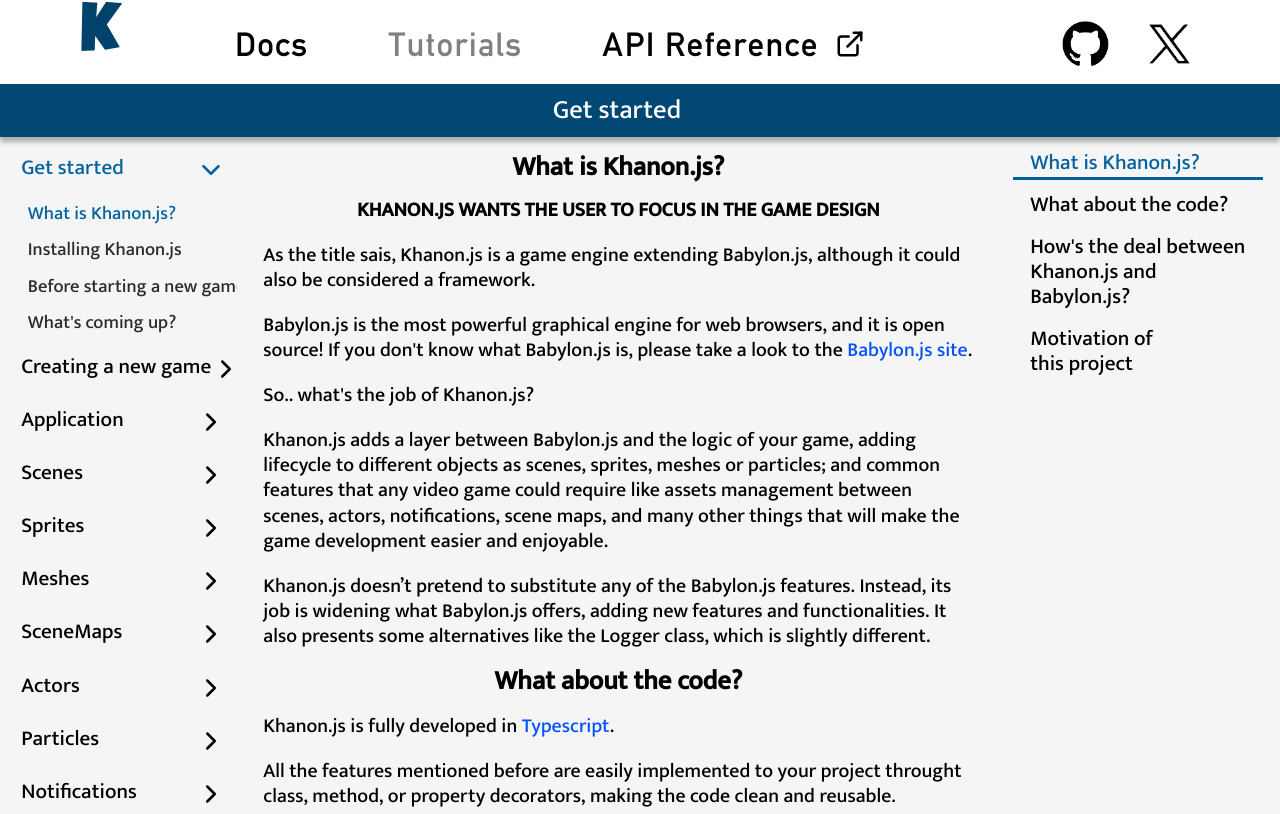
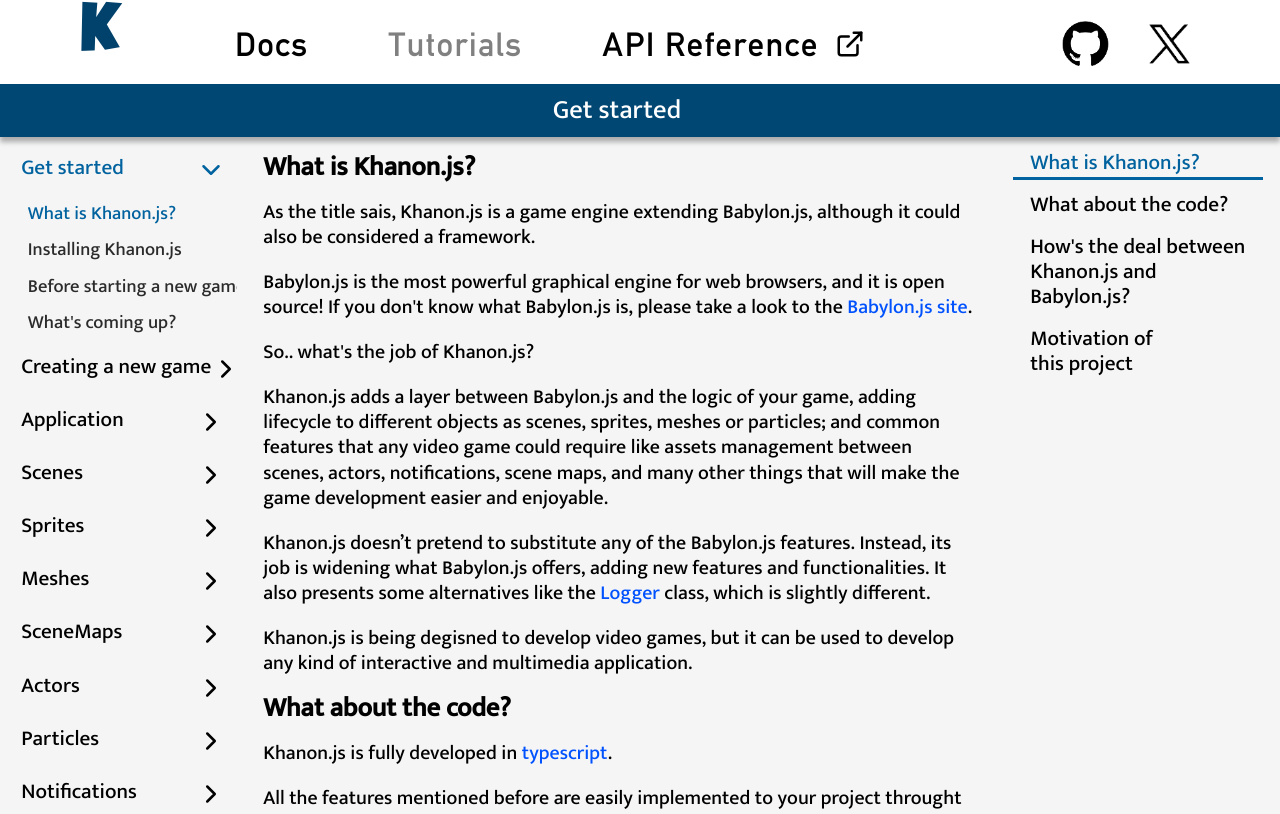
Before and after one commit to khanonjs/khanon.js-website, a React (Create React App) app: page / in a window 1280 px wide. Built offline with nearby package versions, Linux system fonts and the light colour scheme; no server answers.

Commit message:
More doc fixes

```diff
--- a/public/docs/0-what-is-khanon-js.md
+++ b/public/docs/0-what-is-khanon-js.md
@@ -1,7 +1,4 @@
 # What is Khanon.js?
-
-KHANON.JS WANTS THE USER TO FOCUS IN THE GAME DESIGN
-----------------------------------------------------
 
 As the title sais, Khanon.js is a game engine extending Babylon.js, although it could also be considered a framework.
 
@@ -11,17 +8,19 @@
 
 Khanon.js adds a layer between Babylon.js and the logic of your game, adding lifecycle to different objects as scenes, sprites, meshes or particles; and common features that any video game could require like assets management between scenes, actors, notifications, scene maps, and many other things that will make the game development easier and enjoyable.
 
-Khanon.js doesn’t pretend to substitute any of the Babylon.js features. Instead, its job is widening what Babylon.js offers, adding new features and functionalities. It also presents some alternatives like the Logger class, which is slightly different.
+Khanon.js doesn’t pretend to substitute any of the Babylon.js features. Instead, its job is widening what Babylon.js offers, adding new features and functionalities. It also presents some alternatives like the [Logger](https://khanonjs.com/api-docs/classes/modules_logger.Logger.html) class, which is slightly different.
+
+Khanon.js is being degisned to develop video games, but it can be used to develop any kind of interactive and multimedia application.
 
 # What about the code?
 
-Khanon.js is fully developed in [Typescript](https://www.typescriptlang.org/).
+Khanon.js is fully developed in [typescript](https://www.typescriptlang.org/).
 
-All the features mentioned before are easily implemented to your project throught class, method, or property decorators, making the code clean and reusable.
+All the features mentioned before are easily implemented to your project throught class, method, and property decorators, making the code clean and reusable.
 
 You can for example create an action which consist in rendering rain over the scene. This action would be implemented by a [SceneAction](https://khanonjs.com/api-docs/modules/decorators_scene_scene_action.html) decorated class, and could be used from any of the scenes. Same for actors, states, player events, and many others.
 
-Khanon.js is an instanceless framework (as many others like Angular, Nest or React), meaning you don't have to care for the instance management. Khanon.js will do that job for you, creating and destroying instances on demand.
+Khanon.js is an instanceless framework (as many others like Angular, Nest or React), meaning you don't have to care for the instances management. Khanon.js will do that job for you, creating and destroying instances on demand.
 
 # How's the deal between Khanon.js and Babylon.js?
 
@@ -33,7 +32,7 @@
 
 Khanon.js has been designed to not to rely in Babylon objects properties. That means in most of cases you will be able to modify whatever you need in the Babylon object with the confidence that the code will flow as expected.
 
-To access a wrapped or related Babylon object within a Khanon.js instance you'll find the accessor `babylon` (E.g. someKhanonSprite.babylon.sprite).
+To access a wrapped or related Babylon object within a Khanon.js instance you'll find the accessor `babylon` (E.g. *someKhanonSprite.babylon.sprite*).
 
 # Motivation of this project
 
@@ -41,6 +40,6 @@
 
 So, as expected, instead working in my personal webpage, I ended up working in a game engine.
 
-The big change came with Typescript improvements and decorators. After learning how they work and understanding how powerful they are, I decided to start this new project with two thoughts in sight: make a deeper learning of Typecript; and over everything helping new developers to work in their games freeing them from the mechanical and boring work behind a video game, letting them focus in the game design.
+The big change came with typescript improvements and decorators. After learning how they work and understanding how powerful they are, I decided to start this new project with two thoughts in sight: make a deeper learning of Typecript; and over everything helping new developers to work in their games freeing them from the mechanical and boring work behind a video game, letting them focus in the game design.
 
 **Khanon.js wants the user to focus in the game design. That's the main goal of this project.**
--- a/public/docs/2-using-kjs-object.md
+++ b/public/docs/2-using-kjs-object.md
@@ -128,7 +128,7 @@
     -  [KJS.clearCache](https://khanonjs.com/api-docs/functions/kjs.KJS.clearCache.html) clears the app cache.
 
 &nbsp;
-    -  [KJS.setTimeout](https://khanonjs.com/api-docs/functions/kjs.KJS.setTimeout.html), [KJS.setInterval](https://khanonjs.com/api-docs/functions/kjs.KJS.setInterval.html) are similar to the Javascript native methods. The difference with them is that KJS methods are attached to the KJS loop update method. This prevents some inconsistencies in case the browser tab is unfocused. This happens because when the browser tab is unfocused, the browser applies a delay to the native setTimeout and setInterval, what could drive to trigger the timeout methods unsynchronized with loop update. Use KJS timeout methods in case you want to synchronize them with KJS loop update.
+    -  [KJS.setTimeout](https://khanonjs.com/api-docs/functions/kjs.KJS.setTimeout.html), [KJS.setInterval](https://khanonjs.com/api-docs/functions/kjs.KJS.setInterval.html) are similar to the Javascript native methods. The difference with them is that KJS methods are attached to the KJS loop update method. This prevents some inconsistencies in case the browser tab is unfocused. This happens because when the browser tab is unfocused, the browser applies a delay to the native [setTimeout](https://developer.mozilla.org/es/docs/Web/API/setTimeout) and [setInterval](https://developer.mozilla.org/es/docs/Web/API/setInterval), what could drive to trigger the timeout methods unsynchronized with loop update. Use KJS timeout methods in case you want to synchronize them with KJS loop update.
 
 &nbsp;
     -  [KJS.clearTimeout](https://khanonjs.com/api-docs/functions/kjs.KJS.clearTimeout.html), [KJS.clearInterval](https://khanonjs.com/api-docs/functions/kjs.KJS.clearInterval.html) to clear a KJS timeout or interval.
--- a/src/components/markdown-doc/markdown-doc.module.scss
+++ b/src/components/markdown-doc/markdown-doc.module.scss
@@ -193,10 +193,6 @@
  * Markdown format
  */
 
-h1,h2,h3 {
-  text-align: center;
-}
-
 p {
   font-size: 1.5em;
 }
```
Also changed, not shown: public/docs/3-using-scene-interface.md (+2 -2 lines).
